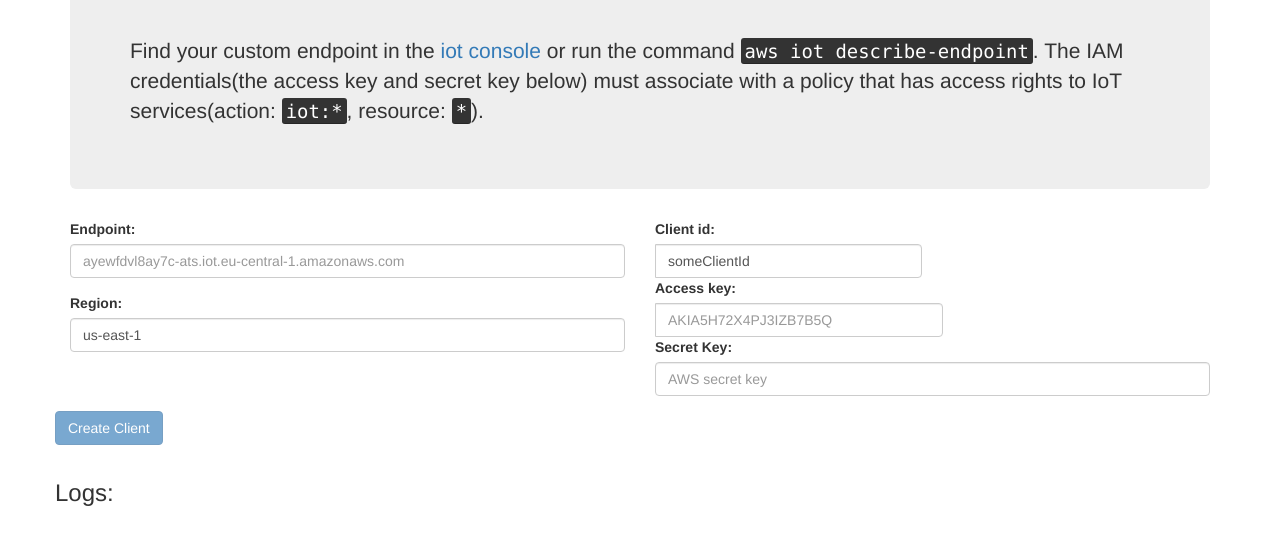
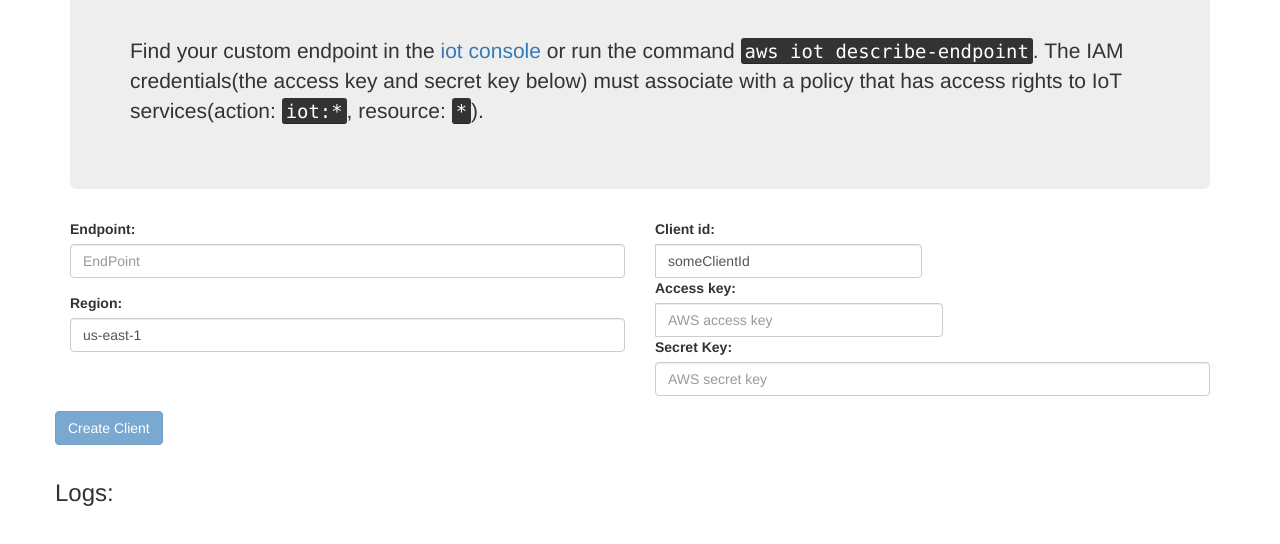
Before and after one commit to ayushev/mqttsample, a website: page index.html in a window 1280 px wide. Shown: the part 82-626 px from the top of the page. Drawn offline with Linux system fonts and the light colour scheme.

Commit message:
Update index.html

```diff
--- a/index.html
+++ b/index.html
@@ -15,11 +15,11 @@
       <div class="col-md-6">
         <div class="form-group">
           <label for="endpoint">Endpoint: </label>
-          <input type="text" class="form-control" id="endpoint" placeholder="ayewfdvl8ay7c-ats.iot.eu-central-1.amazonaws.com" ng-model="vm.endpoint">
+          <input type="text" class="form-control" id="endpoint" placeholder="EndPoint" ng-model="vm.endpoint">
         </div>
         <div class="form-group">
           <label for="regionInput">Region: </label>
-          <input type="text" class="form-control" id="regionInput" placeholder="eu-central-1" ng-model="vm.regionName">
+          <input type="text" class="form-control" id="regionInput" placeholder="region" ng-model="vm.regionName">
         </div>
       </div>
       <div class="col-md-6">
@@ -29,7 +29,7 @@
         </div>
         <div class="input-group">
           <label for="accessKey">Access key: </label>
-          <input type="text" class="form-control" id="accessKey" placeholder="AKIA5H72X4PJ3IZB7B5Q" ng-model="vm.accessKey"/>
+          <input type="text" class="form-control" id="accessKey" placeholder="AWS access key" ng-model="vm.accessKey"/>
         </div>
         <div class="form-group">
           <label for="secretKey">Secret Key: </label>
```
